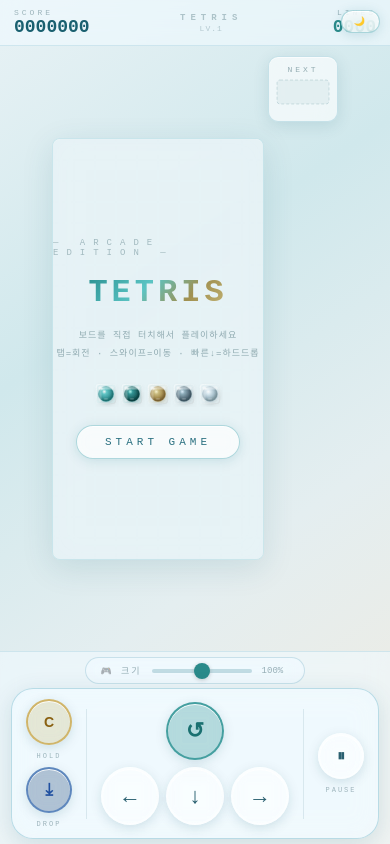
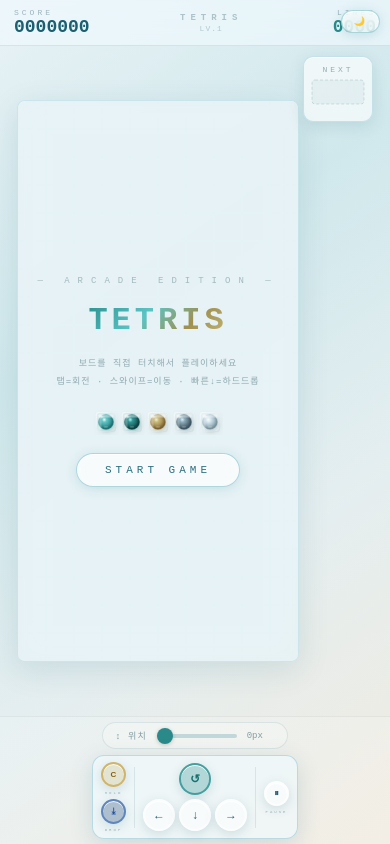
Before and after one commit to dktpxmdkalshvps/tetrisgamejs, a React (Vite) app: page / in a window 390 px wide. Built offline with nearby package versions, Linux system fonts and the light colour scheme.

Commit message:
feat: fix mobile controller scale to 0.55, remove size slider, and add position slider

```diff
--- a/src/App.jsx
+++ b/src/App.jsx
@@ -323,7 +323,7 @@
       display:"flex", alignItems:"center", justifyContent:"center",
       gap: Math.round(14*ctrlScale),
       padding:`${pad}px ${Math.round(14*ctrlScale)}px`,
-      background:bg, backdropFilter:"blur(14px)",
+      background:bg,
       border:`1px solid ${bdr}`, borderRadius:Math.round(22*ctrlScale),
       boxShadow:"0 6px 24px rgba(0,80,100,0.14)",
     }}>
@@ -359,27 +359,26 @@
   );
 }
 
-// ── CONTROLLER SIZE SLIDER ────────────────────────────────────────────────────
-function SizeSlider({ value, onChange, isDark }) {
-  const bg  = isDark ? "rgba(18,30,42,0.7)" : "rgba(240,250,255,0.55)";
-  const txt = isDark ? "rgba(160,200,220,0.6)" : "rgba(60,100,110,0.5)";
+// ── CONTROLLER SIZE/POSITION SLIDER ──────────────────────────────────────────
+function SettingsSlider({ label, value, min, max, step, unit="", onChange, isDark }) {
+  const bg  = isDark ? "rgba(0,0,0,0.2)" : "rgba(255,255,255,0.25)";
+  const txt = isDark ? "rgba(160,200,220,0.7)" : "rgba(60,100,110,0.6)";
   return (
     <div style={{
       display:"flex", alignItems:"center", gap:8,
-      padding:"6px 14px", background:bg,
-      backdropFilter:"blur(10px)",
-      borderRadius:20, border:`1px solid ${isDark?"rgba(70,110,130,0.4)":"rgba(160,200,215,0.5)"}`,
+      padding:"6px 12px", background:bg,
+      borderRadius:20, border:`1px solid ${isDark?"rgba(255,255,255,0.1)":"rgba(0,80,100,0.1)"}`,
     }}>
-      <span style={{fontSize:9, letterSpacing:2, color:txt, whiteSpace:"nowrap"}}>🎮 크기</span>
+      <span style={{fontSize:9, letterSpacing:1, color:txt, whiteSpace:"nowrap"}}>{label}</span>
       <input
-        type="range" min={0.55} max={1.45} step={0.05} value={value}
+        type="range" min={min} max={max} step={step} value={value}
         onChange={e => onChange(parseFloat(e.target.value))}
         style={{
-          width:100, accentColor: isDark?"#5BC4C4":"#2A8A8A",
+          width:80, accentColor: isDark?"#5BC4C4":"#2A8A8A",
           cursor:"pointer", touchAction:"none",
         }}
       />
-      <span style={{fontSize:9, color:txt, minWidth:28}}>{Math.round(value*100)}%</span>
+      <span style={{fontSize:9, color:txt, minWidth:28}}>{value}{unit}</span>
     </div>
   );
 }
@@ -504,7 +503,8 @@
   const [isDarkMode, setIsDarkMode] = useState(false);
   const [cellSize,   setCellSize]   = useState(30);
   const [isMobile,   setIsMobile]   = useState(false);
-  const [ctrlScale,  setCtrlScale]  = useState(1.0);   // controller size 0.55–1.45
+  const [ctrlScale,  setCtrlScale]  = useState(0.55);  // Fixed to 0.55
+  const [ctrlOffset, setCtrlOffset] = useState(0);     // controller bottom offset (0-120)
 
   const live = useRef({});
   const bagRef = useRef([]);
@@ -530,12 +530,13 @@
       const mob = vw < 700;
       setIsMobile(mob);
       if (mob) {
-        // Side panels ~70px each, top bar ~48px, bottom area depends on ctrlScale
-        const CTRL_H = Math.round((130 + 110*ctrlScale));
-        const avW = vw - 70*2 - 8*4;
-        const avH = vh - 48 - CTRL_H - 16;
+        // More accurate height calculation to prevent overlap
+        // TopBar (~50px) + Sliders (~45px) + Controls (~140*ctrlScale) + Offset + Gaps
+        const CTRL_H = Math.round(50 + 45 + (140 * ctrlScale)) + ctrlOffset;
+        const avW = vw - 70 - 32;
+        const avH = vh - CTRL_H - 20; // 20px extra buffer
         const cs = Math.floor(Math.min(avW/COLS, avH/ROWS));
-        setCellSize(Math.max(13, Math.min(cs, 32)));
+        setCellSize(Math.max(14, Math.min(cs, 38)));
       } else {
         const PANELS=170*2+14*2, CTRL_H=130;
         const avW = Math.min(vw-PANELS-40, 400);
@@ -909,16 +910,19 @@
             </div>
           </div>
 
-          {/* BOTTOM: controls + size slider */}
+          {/* BOTTOM: controls + settings sliders */}
           <div style={{
             flexShrink:0,
-            display:"flex",flexDirection:"column",alignItems:"center",gap:4,
-            padding:"5px 8px",paddingBottom:"max(5px,env(safe-area-inset-bottom,5px))",
-            background:D?"rgba(12,22,32,0.8)":"rgba(240,250,255,0.6)",
-            backdropFilter:"blur(10px)",
-            borderTop:`1px solid ${D?"rgba(80,120,140,0.3)":"rgba(160,205,220,0.4)"}`,
+            display:"flex",flexDirection:"column",alignItems:"center",gap:6,
+            padding:"5px 8px",
+            paddingBottom:`max(${5 + ctrlOffset}px, env(safe-area-inset-bottom, ${5 + ctrlOffset}px))`,
+            background:D?"rgba(0,0,0,0.15)":"rgba(255,255,255,0.15)",
+            borderTop:`1px solid ${D?"rgba(255,255,255,0.05)":"rgba(0,0,0,0.05)"}`,
+            transition:"padding-bottom 0.1s ease-out",
           }}>
-            <SizeSlider value={ctrlScale} onChange={setCtrlScale} isDark={D}/>
+            <div style={{display:"flex", gap:8, width:"100%", justifyContent:"center", flexWrap:"wrap"}}>
+              <SettingsSlider label="↕ 위치" value={ctrlOffset} min={0} max={120} step={2} unit="px" onChange={setCtrlOffset} isDark={D}/>
+            </div>
             <TouchControls {...ctrlProps}/>
           </div>
         </div>
@@ -964,7 +968,9 @@
               {started && !gameOver && (
                 <div style={{display:"flex",flexDirection:"column",alignItems:"center",gap:6}}>
                   <TouchControls {...ctrlProps}/>
-                  <SizeSlider value={ctrlScale} onChange={setCtrlScale} isDark={D}/>
+                  <div style={{display:"flex", gap:8}}>
+                    <SettingsSlider label="↕ 위치" value={ctrlOffset} min={0} max={120} step={2} unit="px" onChange={setCtrlOffset} isDark={D}/>
+                  </div>
                 </div>
               )}
             </div>
```
